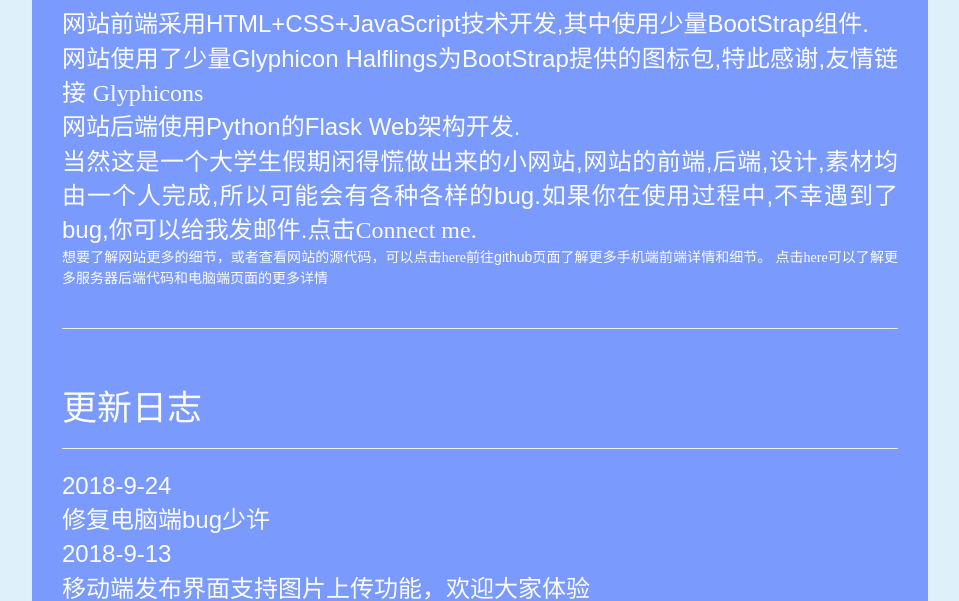
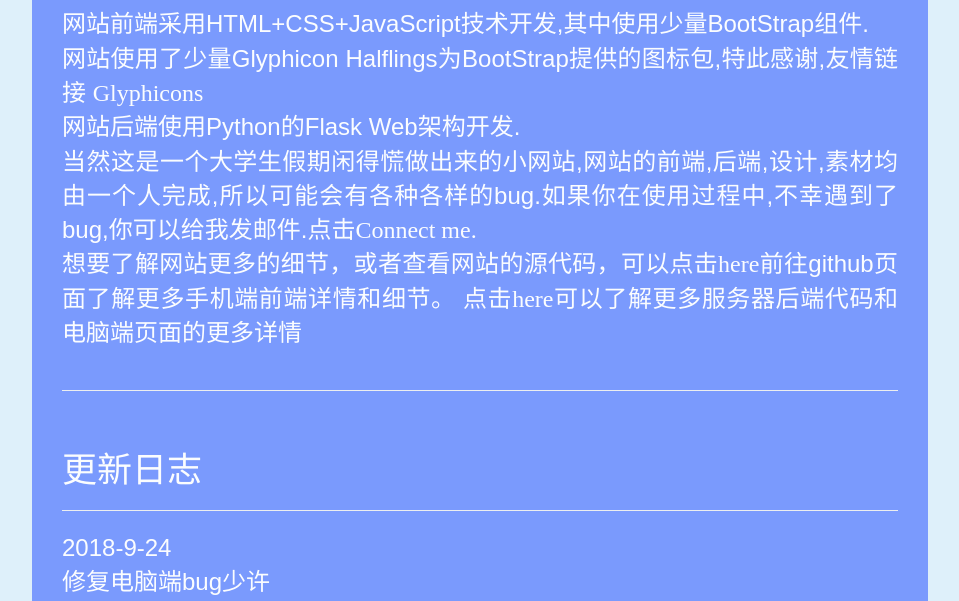
Before and after one commit to TobiasYin/sixdu, a Flask app: page /about in a window 1280 px wide. Shown: the part 2100-2701 px from the top of the page, without its empty margins (160-1119 px from the left). Run offline with Flask 2, Linux system fonts and the light colour scheme; some libraries are stand-ins or nearby versions.

Commit message:
bug fix‘

```diff
--- a/templates/about.html
+++ b/templates/about.html
@@ -50,7 +50,7 @@
         <p class="contents">网站后端使用Python的Flask Web架构开发.</p>
         <p class="contents">当然这是一个大学生假期闲得慌做出来的小网站,网站的前端,后端,设计,素材均由一个人完成,所以可能会有各种各样的bug.如果你在使用过程中,不幸遇到了bug,你可以给我发邮件.点击<a
                 href="mailto:yrt1999@163.com">Connect me.</a></p>
-        <p>
+        <p class="contents">
             想要了解网站更多的细节，或者查看网站的源代码，可以点击<a href="https://github.com/TobiasYin/Sixdu_mobile">here</a>前往github页面了解更多手机端前端详情和细节。
             点击<a href="https://github.com/TobiasYin/sixdu">here</a>可以了解更多服务器后端代码和电脑端页面的更多详情
         </p>
```
